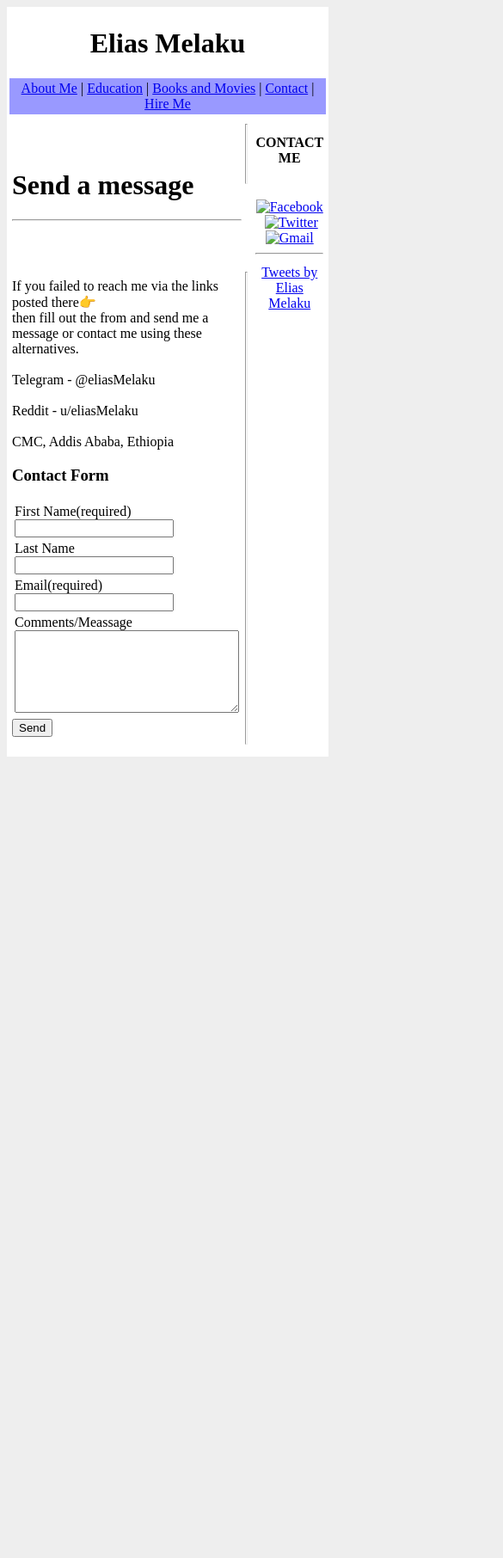
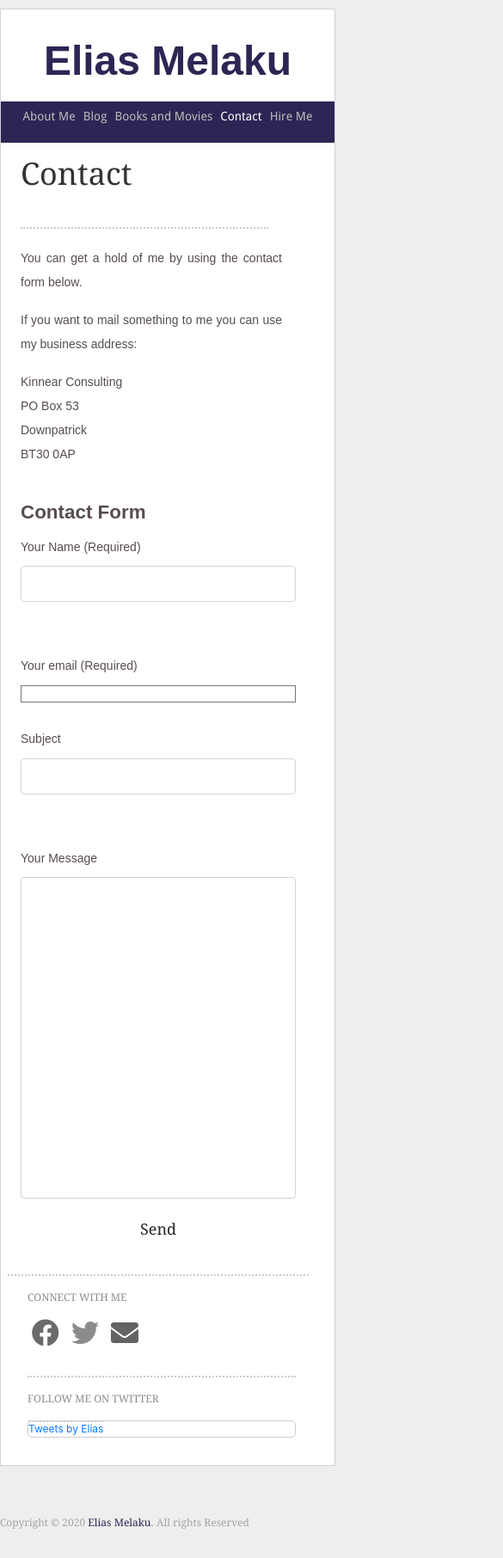
Before and after one commit to EliasMelaku/Assignment6, a plain HTML site: page contact.html in a window 390 px wide. Shown: the top 1812 px of the page at 86% size, 585 px wide, since content can reach past the window. Before the commit the page ends 888 px from the top, so only its background shows below. Drawn offline with Linux system fonts and the light colour scheme.

Commit message:
contact and hireMe pages updated

```diff
--- a/assets/css/style.css
+++ b/assets/css/style.css
@@ -14,6 +14,7 @@ body {
   background-color: #eee;
   width: 100%;
 }
+
 a {
   text-decoration: none;
 }
@@ -47,10 +48,9 @@ header {
   padding-top: 1.5rem;
   margin-bottom: 0.7rem;
 }
+
 nav {
-  /* width: 100%; */
   height: 3rem;
-  /* margin: auto; */
   background-color: #2d2654;
   text-align: center;
   position: sticky;
@@ -75,7 +75,6 @@ nav {
 .content {
   border: 2px dotted #ccc;
   border-style: none dotted none none;
-  /* display: inline-block; */
   margin-left: 0.5rem;
   float: left;
 }
@@ -101,8 +100,6 @@ nav {
   text-align: justify;
 }
 .connect {
-  /* border-bottom:1px dotted grey ; */
-  /* float: right; */
   margin-left: 1rem;
 }
 .twitter-timeline {
@@ -110,7 +107,6 @@ nav {
   border-top: 2px dotted #ccc;
 }
 #tweets {
-  /* width: 13rem; */
   margin: 0 0 2rem 1rem;
   font-size: 12px;
   margin-left: 0;
@@ -125,6 +121,96 @@ nav {
   line-height: 42px;
   padding-bottom: 2.5rem;
 }
+
+.blog {
+  padding-top: 2.5rem;
+}
+.author {
+  margin: 0;
+  font-family: "DroidSerif";
+}
+#connect {
+  text-transform: uppercase;
+  font-family: "DroidSerif";
+  color: #8c8c8c;
+  font-size: 12px;
+  margin-top: 1rem;
+}
+#cont_img {
+  width: 2rem;
+  height: 2rem;
+  padding: 0.7rem 0 0 0.5rem;
+  box-sizing: unset;
+}
+.form_title {
+  font-family: "Arial", "Helvetica", sans-serif;
+  color: #574d4d;
+  font-size: 1.4rem;
+  font-weight: 600;
+  line-height: 28px;
+}
+
+label {
+  font-family: "Arial", "Helvetica", sans-serif;
+  color: #574d4d;
+  font-size: 14px;
+  display: block;
+  margin-bottom: 0.7rem;
+}
+input[type="text"] {
+  max-width: 35rem;
+  height: 1.3rem;
+  border: 1px solid #d6d6d6;
+  border-radius: 4px;
+  margin-bottom: 4rem;
+  padding: 20px 13px;
+}
+textarea {
+  max-width: 35rem;
+  border: 1px solid #d6d6d6;
+  border-radius: 4px;
+  padding: 10px 13px 10px 13px;
+  resize: none;
+  line-height: 28px;
+}
+
+input[type="submit"] {
+  font-family: "DroidSerif";
+  background: none;
+  line-height: 28px;
+  font-size: 18px;
+  border: 0;
+  display: block;
+  margin: 1rem auto 2rem;
+  cursor: pointer;
+}
+input[type="submit"]:hover {
+  color: rgb(236, 132, 12);
+}
+
+#email {
+  max-width: 32rem;
+  height: 1.3rem;
+  border: 1px solid #777777;
+  margin-bottom: 2rem;
+  border-radius: 0px;
+  padding: 0;
+}
+#email:focus {
+  border-color: rgb(31, 119, 233);
+}
+
+#adress {
+  margin-top: 2rem;
+}
+
+.post {
+  border-bottom: 2px dotted #ccc;
+}
+.post:last-of-type {
+  border: none;
+}
+
 footer {
   width: 955px;
   margin: 0 auto;
@@ -145,6 +231,7 @@ i {
   filter: grayscale();
   margin: 0 0.3rem;
 }
+
 .fa-envelope {
   color: #d44638;
 }
--- a/contact.html
+++ b/contact.html
@@ -4,96 +4,94 @@
     <meta charset="UTF-8">
     <meta name="viewport" content="width=device-width, initial-scale=1.0">
     <title>Contact | Elias Melaku</title>
-    <link rel="icon" href="assets/globe_symbol_icon_orange_simple_isolated_vector_illustration_rghaee_647_icon.ico">
+
+    <link rel="stylesheet" href="assets/fontawesome/css/all.css">
+    <link rel="stylesheet" href="assets/bootstrap/css/bootstrap.min.css">
+    <link rel="stylesheet" href="assets/css/style.css">
+    <link rel="icon" href="assets/images/favicon.ico">
 </head>
-<body bgcolor="#eeeeee" >
+<body >
+    <div class="main">
 
-    <table align = "center" bgcolor="#ffffff" >
-        <tr>
-            <td>
-                <h1 align = "center"><strong>Elias Melaku</strong> </h1>
+         <a href="index.html"> <header>Elias Melaku</header></a>
 
-                <table width=100% bgcolor="9999ff"><tr><td><div align = "center">
-                    <a href="index.html">About Me</a>&nbsp;|
-                    <a href="education.html">Education</a>&nbsp;|
-                    <a href="books.html">Books and Movies</a>&nbsp;|
-                    <a href="contact.html">Contact</a>&nbsp;|
-                    <a href="hireMe.html">Hire Me</a>
-                    </div></td></tr></table>
+        <nav class="sticky-top">
+            <a href="index.html" class="nav_links" >About Me</a>
+            <a href="blog.html" class="nav_links">Blog</a>
+            <a href="books.html" class="nav_links">Books and Movies</a>
+            <a href="contact.html" class="nav_links" id="active">Contact</a>
+            <a href="hireMe.html" class="nav_links">Hire Me</a>
+        </nav>
 
-    <table align="center" >
 
-         <tr>
-            <td align="left" ><h1>Send a message</h1> <hr>
-                </td>
-                <td width="10px" valign="top"><hr width="0" size="70" align="left" ></td>
-            <td><h4 align="center">CONTACT ME</h4> <br>
+        <div class="container row">
 
-                <div align="center">
-                <a href="https://www.facebook.com/eliasMelaku94" target=" _blank"><img src="assets/Facebook.png" alt="Facebook" width=20px height="20px"></a>&nbsp;
-                <a href="https://www.twitter.com/Elias50769447" target=" _blank"><img src="assets/twitter-icon.png" alt="Twitter" width=20px height="20px"></a>&nbsp;
-                <a href="mailto:eliayele74@gmail.com" target=" _blank"><img src="assets/gmial.png" alt="Gmail" width=20px height="20px"></a>
+        <div class="content col-md-8">
+
+                <p class="title">Contact</p>
+
+            <div class="paragraph">
+                <p >You can get a hold of me by using the contact form below.</p>
+
+               <p > If you want to mail something to me you can use my business address:</p>
+                <p>
+                Kinnear Consulting <br>
+                PO Box 53  <br>
+                Downpatrick  <br>
+                BT30 0AP</p>
             </div>
 
-                <hr></td>
+                <p class="form_title">Contact Form</p>
 
-        </tr>
+                <form action="https://www.google.com">
 
-        <tr>
-            <td valign="top">
+                    <label for="">Your Name (Required)</label>
+                    <input type="text" class="form-control" required>
 
-                <p>
+                    <label for="">Your email (Required)</label>
+                    <input type="email" id="email" class="form-control" required>
 
-                If you failed to reach me via the links posted there👉 <br>
-                then fill out the from and send me a message or contact me using these alternatives. <br><br>
+                    <label for="">Subject</label>
+                    <input type="text" class="form-control">
 
-                Telegram - @eliasMelaku <br><br>
-                Reddit - u/eliasMelaku <br><br>
+                    <label for="">Your Message</label>
+                    <textarea name=""  cols="40" rows="15" class="form-control"></textarea>
 
-                CMC, Addis Ababa, Ethiopia
+                    <input type="submit" value="Send" class="btn btn-default">
 
 
-                </p>
-                <h3>
-                    Contact Form
-                </h3>
-                <form action="http://www.google.com" target="_blank">
-                    <table >
-
-                        <tr>
-                            <td><label>First Name(required)</label><br>
-                            <input type="text" cols = "20" required pattern="[A-Za-z]{2,15}" title="Name can only contain letters"></td>
-                            </tr>
-                        <tr>
-                            <td><label >Last Name</label><br>
-                            <input type="text" pattern = "[A-Z a-z]{2,15}" title="Name can only contain letters"></td>
-                        </tr>
-                        <tr>
-                            <td><label>Email(required)</label><br>
-                            <input type="text" required pattern="[a-zA-Z0-9._%+-]+@[a-zA-Z0-9.-]+\.[a-z]{2,}$" ></td>
-                        </tr>
-                        <tr>
-                            <td><label>Comments/Meassage </label><br>
-                            <Textarea cols="30" rows="6"></Textarea></td>
-                        </tr>
-                    </table>
 
 
-                    <div align="left">
-                    <input type="submit" value="Send" >
+
+
+                </form>
+
+        </div>
+        <div class="connect col-md-3">
+            <p id="connect">Connect with me</p>
+            <a href="https://www.facebook.com/eliasMelaku94" target=" _blank"><i class="fab fa-facebook fa-2x" ></i></a>
+            <a href="https://www.twitter.com/Elias50769447" target=" _blank"><i class="fab fa-twitter fa-2x" ></i></a>
+            <a href="mailto:eliayele74@gmail.com" target=" _blank"><i class="fas fa-envelope fa-2x "  ></i></a>
+
+            <div class="twitter-timeline">
+                <p id="connect">Follow me on twitter</p>
+                <div id="tweets" >
+                    <div class="twitter widget" style="height: auto; border: solid 1px #ccc; border-radius: 5px;">
+
+                        <a class="twitter-timeline" data-width="350" data-height="320" data-theme="light" href="https://twitter.com/Elias50769447?ref_src=twsrc%5Etfw" >Tweets by Elias</a> <script async src="https://platform.twitter.com/widgets.js" charset="utf-8"></script>
+                    </div>
+                </div>
+
+            </div>
          </div>
 
 
-                   </form>
-            </td>
 
-            <td valign="top"><hr width="0" size="550" align="left"></td>
-            <td align="center" valign="top"><a class="twitter-timeline" href="https://twitter.com/Elias50769447?ref_src=twsrc%5Etfw"  overflow = "scroll">Tweets by Elias Melaku</a> <script async src="https://platform.twitter.com/widgets.js" charset="utf-8"></script> </td>
-        </tr>
-    </table>
-            </td>
-        </tr>
-    </table>
+        </div>
+
+    </div>
+
+    <footer>Copyright &copy; 2020 <a href="index.html" id="footer_link">Elias Melaku</a>. All rights Reserved</footer>
 
 
 
```
Also changed, not shown: hireMe.html (+71 -59 lines), index.html (+1 -1 lines). Lines whose indentation alone changed are shown as unchanged.
